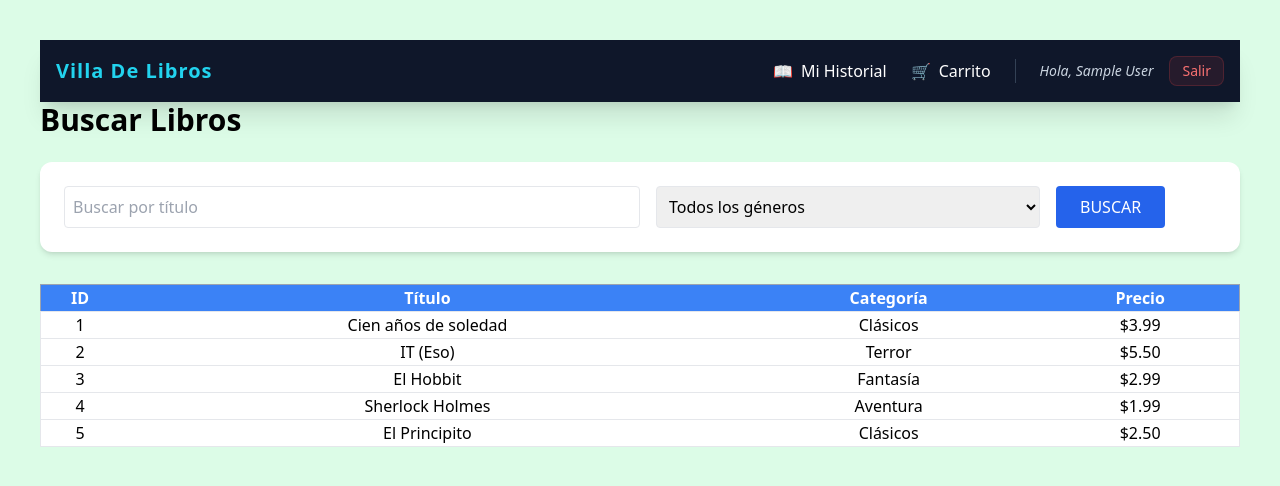
After one commit to ericklamorita/Proyecto-Semana-14, a PHP site: page /Buscador.php in a window 1280 px wide. The commit adds this page. Shown: the top 486 px of the page. Run offline with PHP 8.4, Linux system fonts and the light colour scheme; the visitor is signed in with stand-in values (Sample User, id 1); data comes from the database, SQL or seed files in the repository; some libraries are stand-ins or nearby versions.

Commit message:
buscador
Se agrego un buscador provisional.
01/03/2026

```diff
--- /dev/null
+++ b/Buscador.php
@@ -0,0 +1,135 @@
+<?php
+session_start();
+require_once 'conexion/conexion.php';
+
+// Obtener categorías
+$conteo_carrito = isset($_SESSION['carrito']) ? count($_SESSION['carrito']) : 0;
+$stmtCategorias = $pdo->query("SELECT * FROM categorias");
+$categorias = $stmtCategorias->fetchAll(PDO::FETCH_ASSOC);
+
+// Obtener datos del formulario
+$titulo = $_POST['titulo'] ?? '';
+$genero = $_POST['genero'] ?? '';
+
+// Consulta base
+$sql = "SELECT p.*, c.nombre AS categoria
+        FROM producto p
+        LEFT JOIN categorias c ON p.categoria_id = c.id
+        WHERE 1=1";
+
+$params = [];
+
+// Filtro por título
+if (!empty($titulo)) {
+    $sql .= " AND p.titulo LIKE ?";
+    $params[] = "%$titulo%";
+}
+
+// Filtro por género
+if (!empty($genero)) {
+    $sql .= " AND c.id = ?";
+    $params[] = $genero;
+}
+
+$stmt = $pdo->prepare($sql);
+$stmt->execute($params);
+$libros = $stmt->fetchAll(PDO::FETCH_ASSOC);
+?>
+
+<!DOCTYPE html>
+<html lang="es">
+<head>
+<meta charset="UTF-8">
+<title>Buscador de Libros</title>
+<script src="https://cdn.tailwindcss.com"></script>
+</head>
+
+<body class="bg-green-100 p-10">
+<nav class="bg-slate-900 p-4 text-white shadow-xl sticky top-0 z-50">
+        <div class="container mx-auto flex justify-between items-center">
+            <h1 class="text-xl font-bold tracking-wider text-cyan-400">
+                <a href="catalogo.php" class="hover:text-cyan-400 transition flex items-center gap-2">
+                    <span>Villa De Libros</span>
+                </a>
+
+            </h1>
+            <div class="flex items-center space-x-6">
+                <a href="mis_alquileres.php" class="hover:text-cyan-400 transition flex items-center gap-2">
+                    📖 <span>Mi Historial</span>
+                </a>
+
+                <a href="carrito.php" class="relative hover:text-cyan-400 transition flex items-center gap-2">
+                    🛒 <span>Carrito</span>
+                    <?php if ($conteo_carrito > 0): ?>
+                        <span class="absolute -top-2 -right-3 bg-red-500 text-white text-[10px] font-bold px-1.5 py-0.5 rounded-full">
+                            <?php echo $conteo_carrito; ?>
+                        </span>
+                    <?php endif; ?>
+                </a>
+
+                <div class="h-6 w-px bg-slate-700"></div>
+
+                <div class="flex items-center gap-4">
+                    <span class="text-sm text-slate-300 italic">Hola, <?php echo $_SESSION['nombre']; ?></span>
+                    <a href="logout.php" class="bg-red-500/10 text-red-400 px-3 py-1 rounded-lg border border-red-500/20 hover:bg-red-500 hover:text-white transition text-sm">
+                        Salir
+                    </a>
+                </div>
+            </div>
+        </div>
+    </nav>
+<h1 class="text-3xl font-bold mb-6">Buscar Libros</h1>
+
+<form method="POST" class="bg-white p-6 rounded-xl shadow-md mb-8 flex gap-4">
+
+    <input type="text"
+           name="titulo"
+           placeholder="Buscar por título"
+           value="<?php echo htmlspecialchars($titulo); ?>"
+           class="border p-2 rounded w-1/2">
+
+    <select name="genero" class="border p-2 rounded w-1/3">
+        <option value="">Todos los géneros</option>
+        <?php foreach($categorias as $cat): ?>
+            <option value="<?php echo $cat['id']; ?>"
+                <?php if($genero == $cat['id']) echo 'selected'; ?>>
+                <?php echo $cat['nombre']; ?>
+            </option>
+        <?php endforeach; ?>
+    </select>
+
+    <button type="submit"
+            class="bg-blue-600 text-white px-6 rounded">
+        BUSCAR
+    </button>
+
+</form>
+<table class="w-full border border-gray-400 bg-white">
+<tr class="bg-blue-500 text-white">
+    <th>ID</th>
+    <th>Título</th>
+    <th>Categoría</th>
+    <th>Precio</th>
+</tr>
+
+<?php if(count($libros) > 0): ?>
+    <?php foreach($libros as $libro): ?>
+        <tr class="text-center border">
+            <td><?php echo $libro['id']; ?></td>
+            <td><?php echo $libro['titulo']; ?></td>
+            <td><?php echo $libro['categoria']; ?></td>
+            <td>$<?php echo number_format($libro['precio'],2); ?></td>
+        </tr>
+    <?php endforeach; ?>
+<?php else: ?>
+    <tr>
+        <td colspan="4" class="text-center p-4">
+            NO HAY RESULTADOS
+        </td>
+    </tr>
+<?php endif; ?>
+
+</table>
+
+</body>
+</html>
```
Also changed, not shown: catalogo.php (+9 -2 lines).
